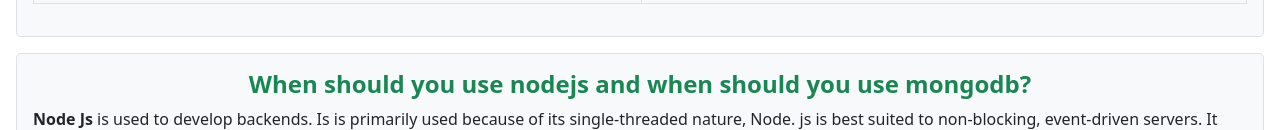
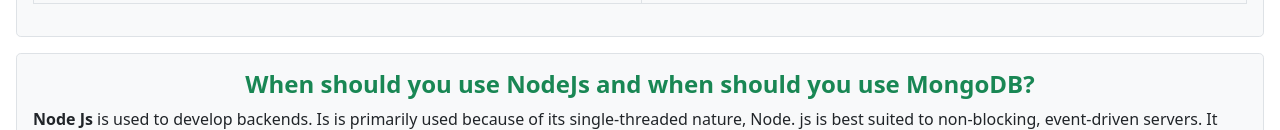
Before and after one commit to SalehAhmed19/cars-empire-client-side-repo, a React (Create React App) app: page /blogs in a window 1280 px wide. Shown: the part 822-952 px from the top of the page. Built offline with nearby package versions, Linux system fonts and the light colour scheme; no server answers.

Commit message:
QnA added

```diff
--- a/src/Pages/Blogs/Blogs.jsx
+++ b/src/Pages/Blogs/Blogs.jsx
@@ -113,7 +113,7 @@
       </div>
       <div className="bg-light p-3 border rounded-3 m-3">
         <h4 className="fw-bold text-center text-success">
-          When should you use nodejs and when should you use mongodb?
+          When should you use NodeJs and when should you use MongoDB?
         </h4>
         <div>
           <p>
```
